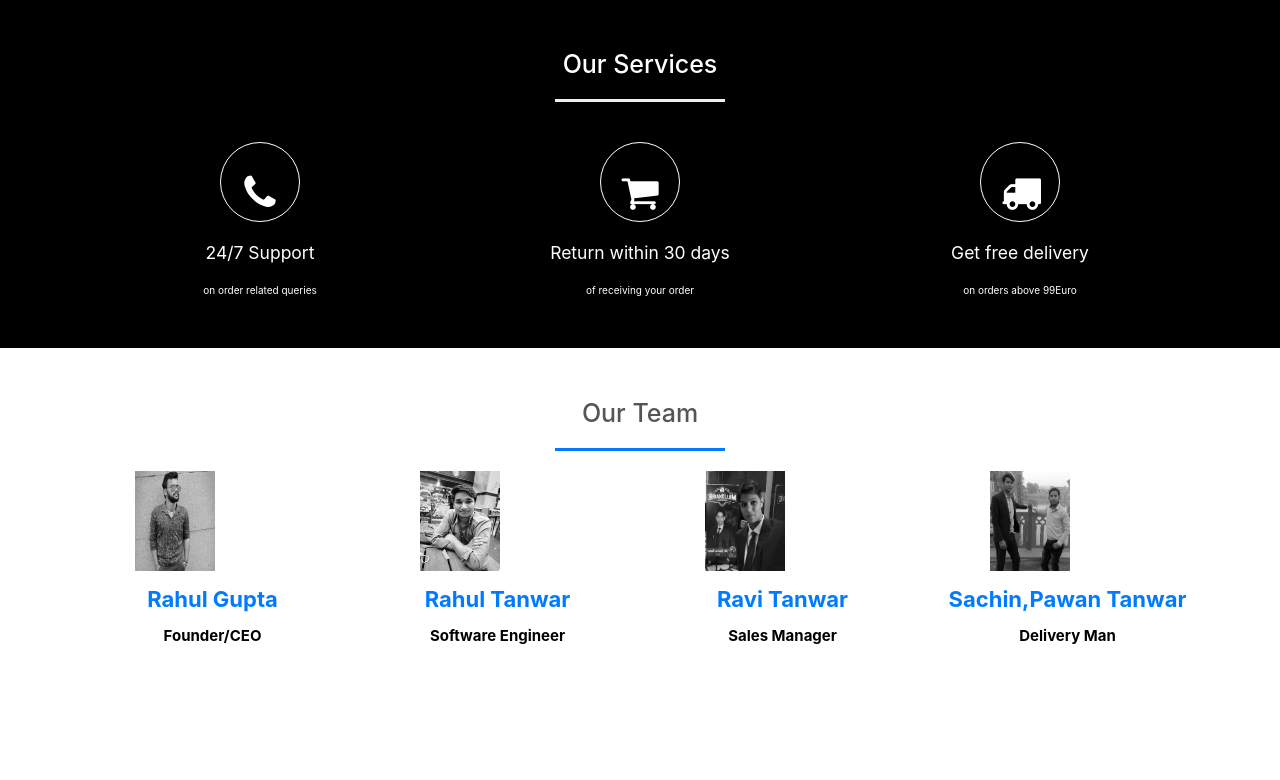
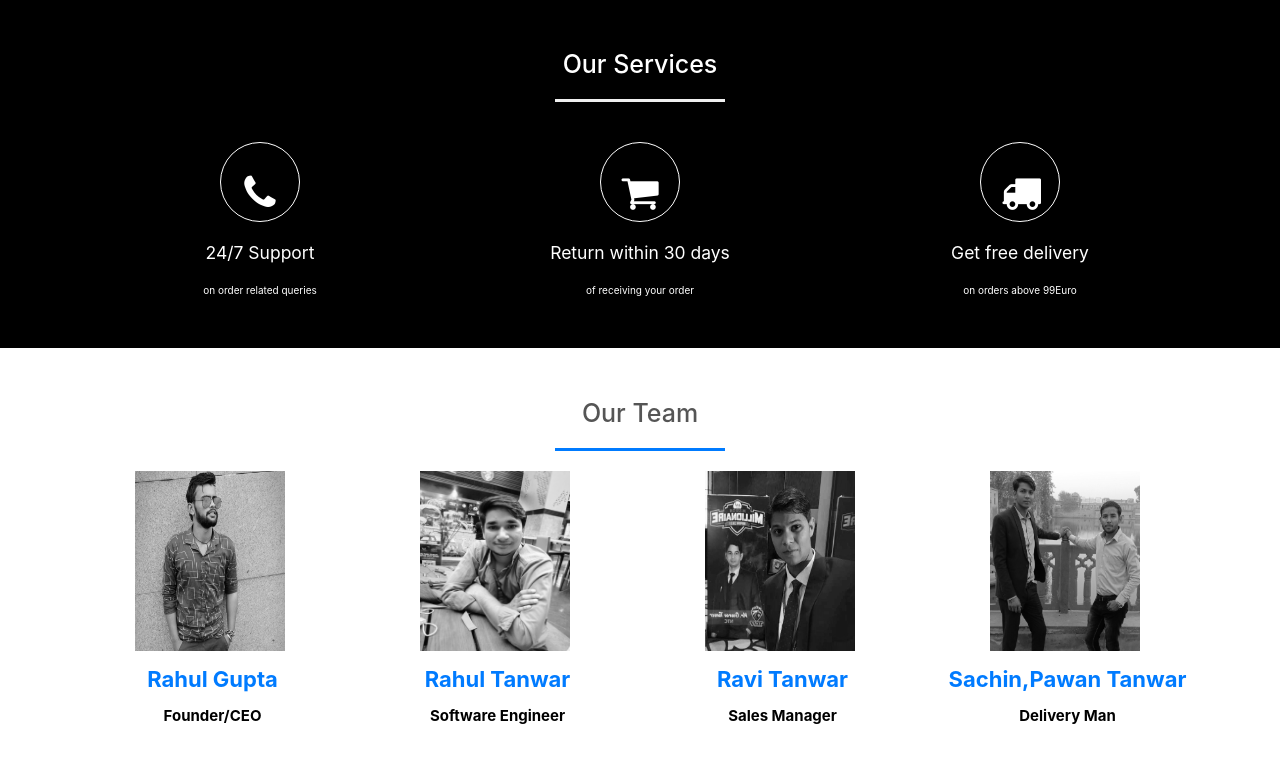
Before and after one commit to rahultanwar8814/Retail_India, a Django app: template shop/templates/aboutwork.html in a window 1280 px wide. Shown: the part 290-1070 px from the top of the page. Before the commit the page ends 990 px from the top, so only its background shows below. Run offline with Django 3.2, Linux system fonts and the light colour scheme; the template is opened without the code that fills it, so the values that code supplies are empty; some libraries are stand-ins or nearby versions.

Commit message:
Procfile app name udate

```diff
--- a/shop/templates/aboutwork.html
+++ b/shop/templates/aboutwork.html
@@ -23,8 +23,8 @@
 <style>
     .size2{
 
-                width: 80px;
-                height: 100px;
+                width: 150px;
+                height: 180px;
             }
 </style>
 
```
